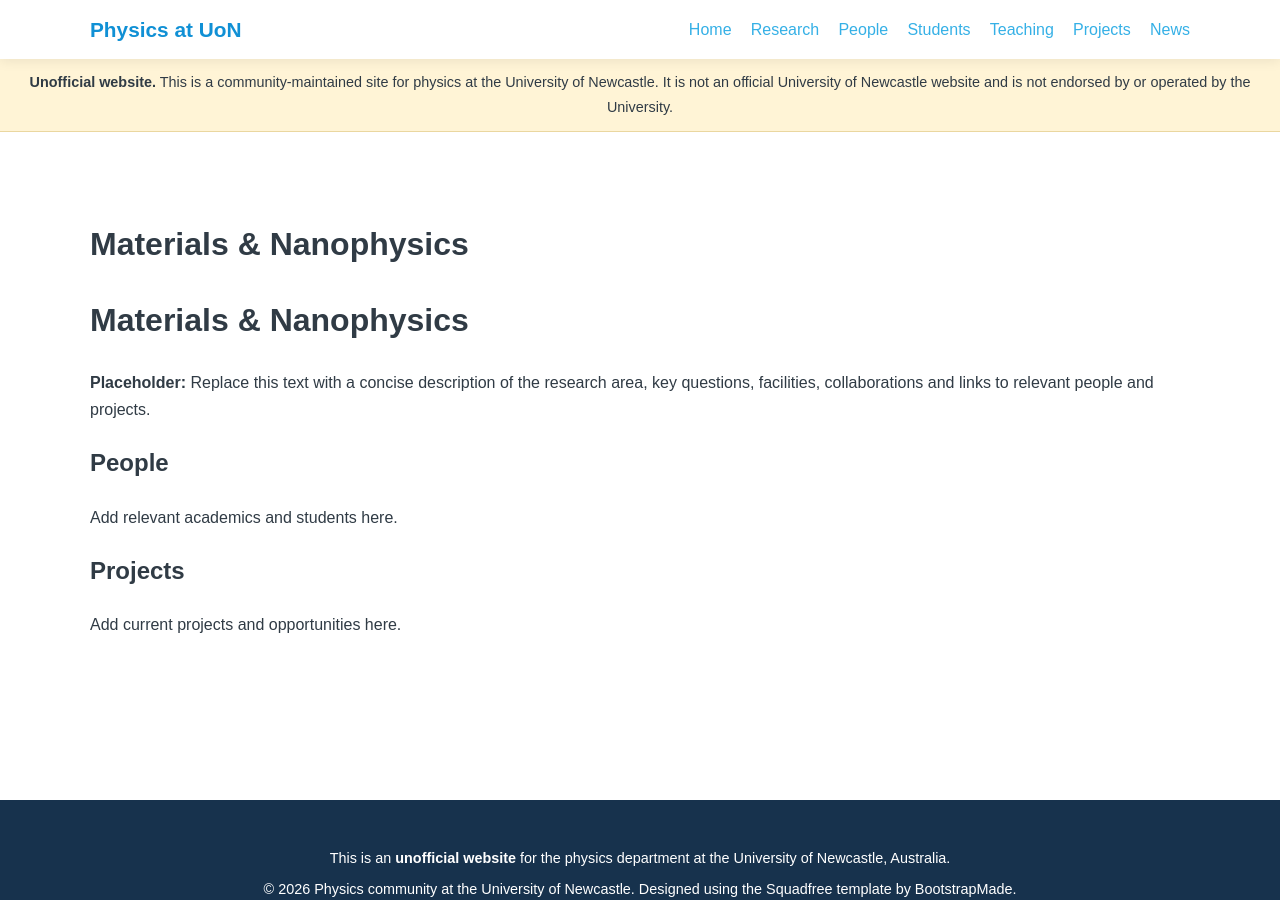
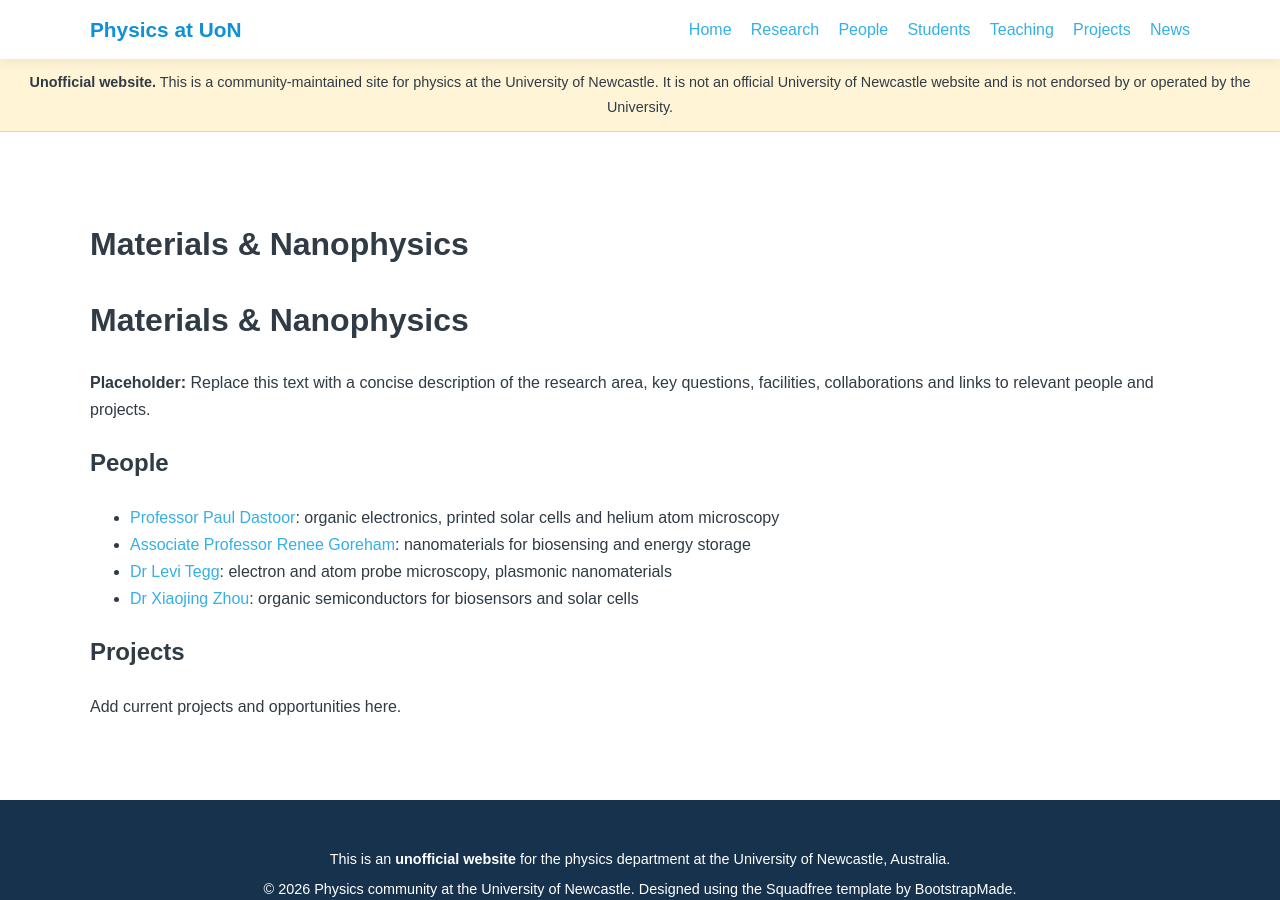
Before and after one commit to NewyPhysics/unofficial_homepage, a Jekyll site: the page built from _research/materials-and-nanophysics.md, in a window 1280 px wide and 900 px high. Built offline with Jekyll 4.4.1, drawn with Linux system fonts in a browser that asks for light colours.

Commit message:
List academics on the Materials & Nanophysics page
Co-Authored-By: Claude Opus 5.5 <noreply@anthropic.com>
Claude-Session: https://claude.ai/code/session_01LYcBCLwvG5rvH6dJMd99nN

```diff
--- a/_research/materials-and-nanophysics.md
+++ b/_research/materials-and-nanophysics.md
@@ -8,7 +8,10 @@ summary: Materials physics, surfaces, nanostructures and emergent physical pheno
 
 ## People
 
-Add relevant academics and students here.
+- [Professor Paul Dastoor]({{ '/people/dastoor-paul/' | relative_url }}): organic electronics, printed solar cells and helium atom microscopy
+- [Associate Professor Renee Goreham]({{ '/people/goreham-renee/' | relative_url }}): nanomaterials for biosensing and energy storage
+- [Dr Levi Tegg]({{ '/people/tegg-levi/' | relative_url }}): electron and atom probe microscopy, plasmonic nanomaterials
+- [Dr Xiaojing Zhou]({{ '/people/zhou-xiaojing/' | relative_url }}): organic semiconductors for biosensors and solar cells
 
 ## Projects
 
```
